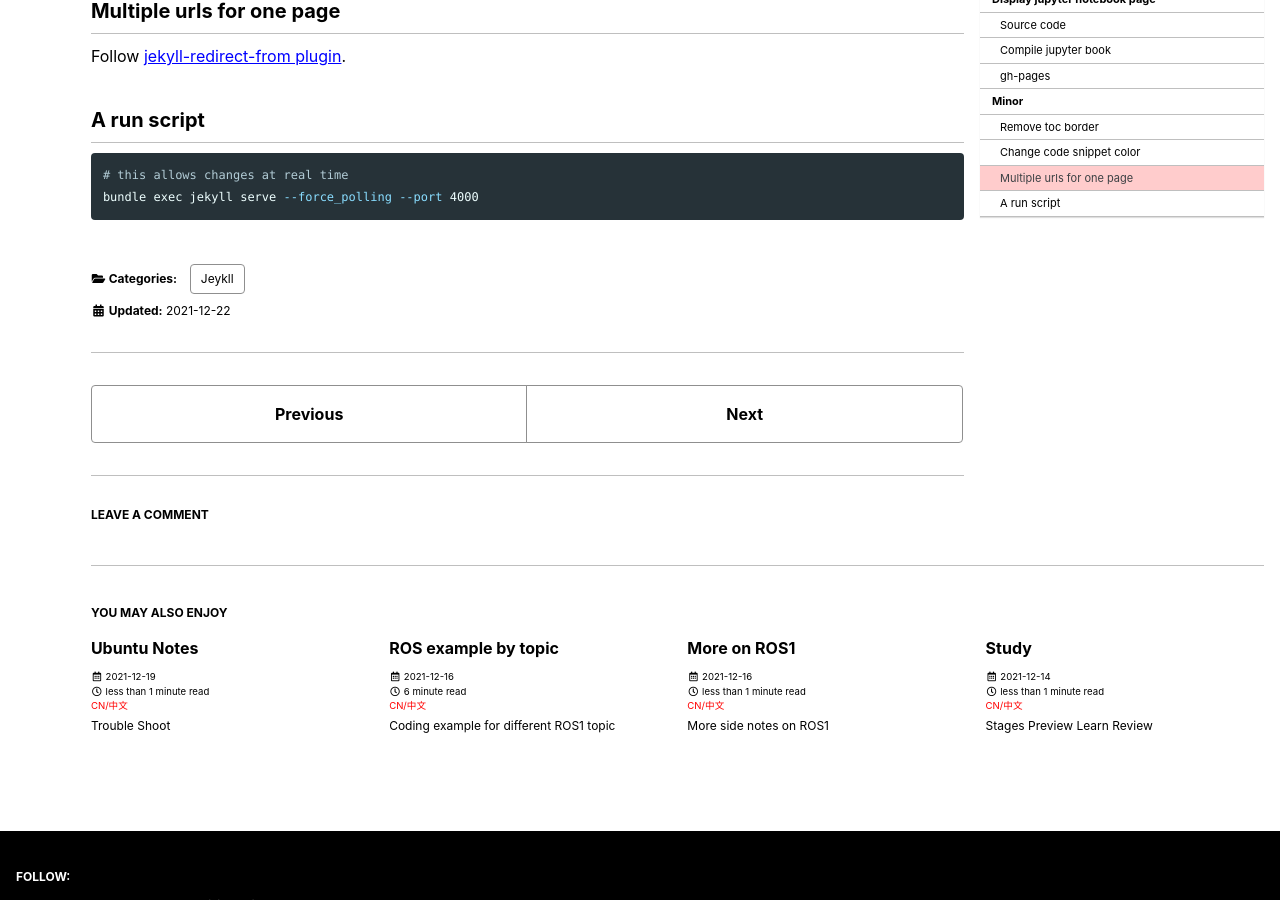
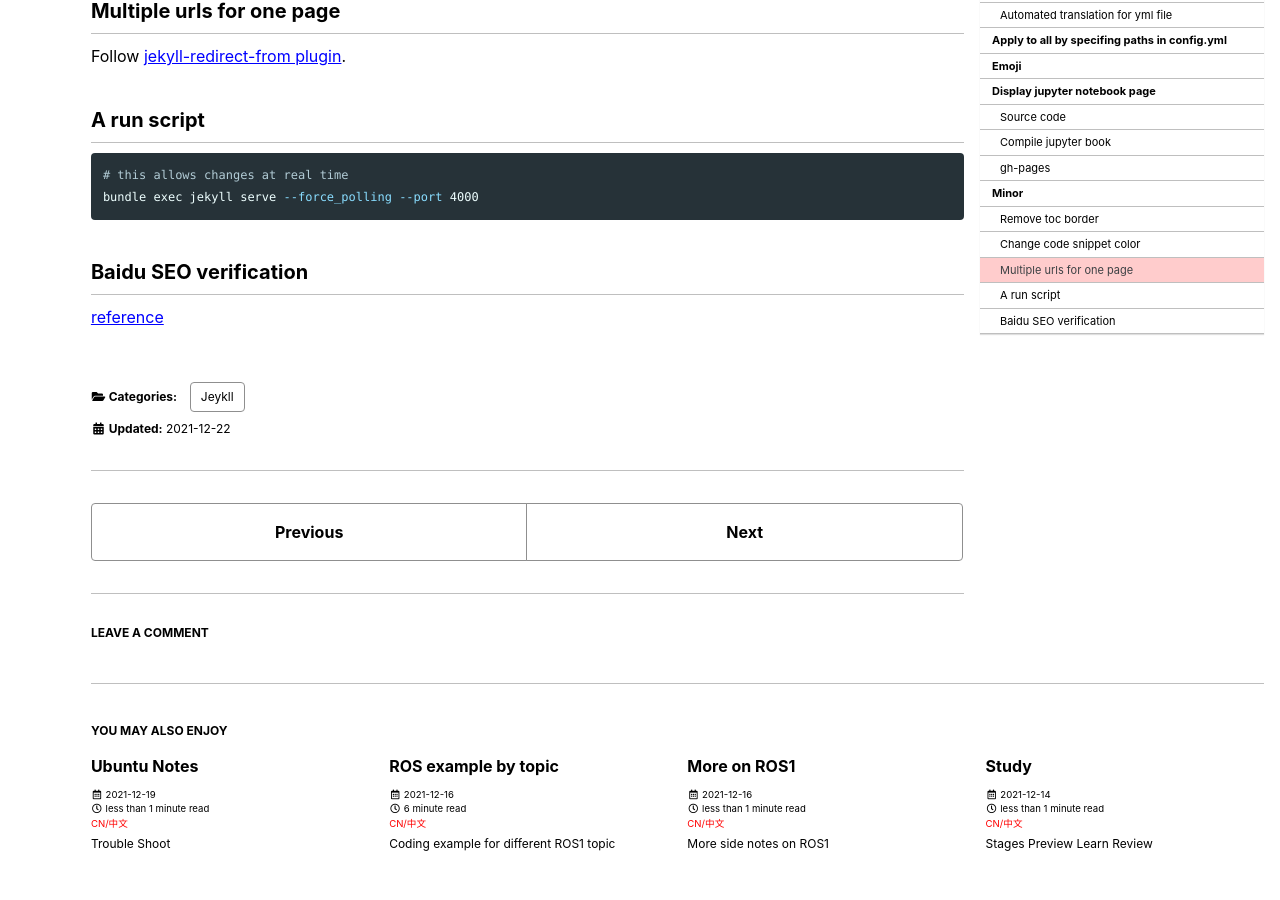
Before and after one commit to postsent/postsent.github.io, a Jekyll site: the page built from _posts/jeykll/2021-12-11-Jekyll-custom.md, in a window 1280 px wide and 900 px high, scrolled down 7920 px. Built offline with Jekyll 4.4.1, drawn with Linux system fonts in a browser that asks for light colours; cached includes are drawn as plain includes; emoji names are drawn with the system emoji font; comment, search, counter and statistics services are not loaded.

Commit message:
udpate baidu verification reference

````diff
--- a/_posts/jeykll/2021-12-11-Jekyll-custom.md
+++ b/_posts/jeykll/2021-12-11-Jekyll-custom.md
@@ -324,3 +324,7 @@ Follow [jekyll-redirect-from plugin](https://github.com/jekyll/jekyll-redirect-f
 # this allows changes at real time
 bundle exec jekyll serve --force_polling --port 4000
 ```
+
+## Baidu SEO verification
+
+[reference](https://blog.csdn.net/torpidcat/article/details/120222387)
````
